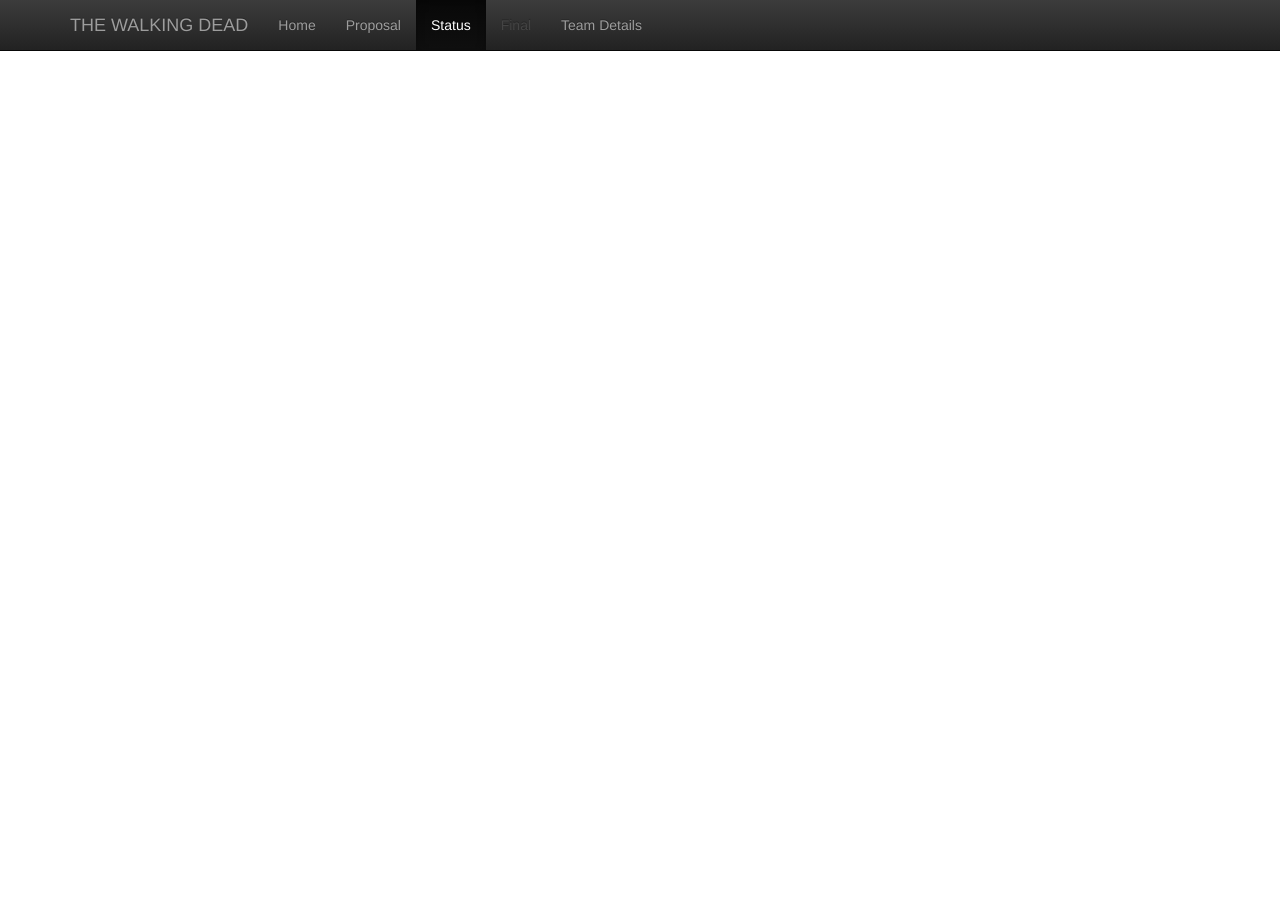
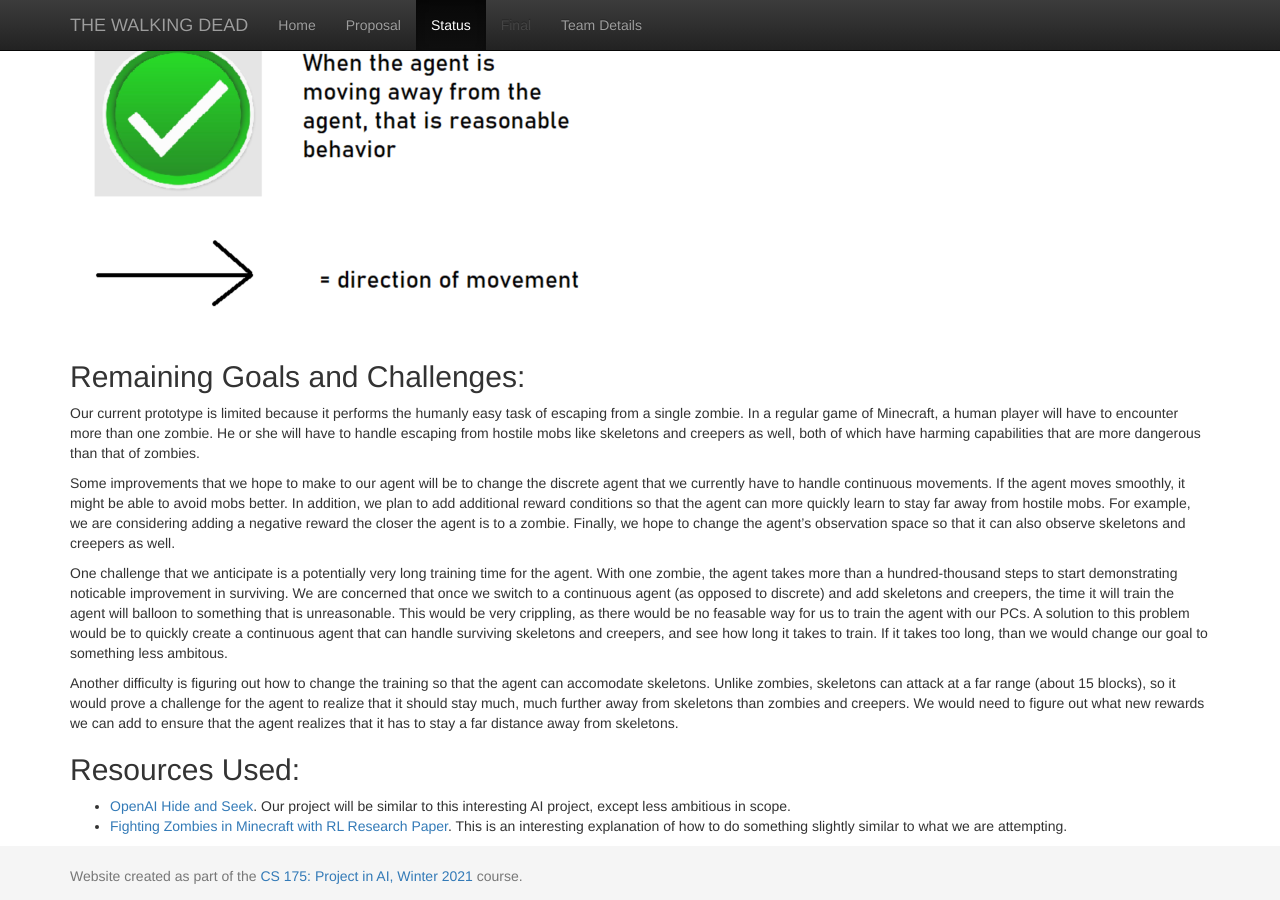
Before and after one commit to rayoh123/Moobloom, a Jekyll site: the page built from docs/status.md, in a window 1280 px wide and 900 px high, scrolled down 2300 px. Built offline with Jekyll 4.4.1, drawn with Linux system fonts in a browser that asks for light colours; some of the changed text lies outside the part shown.

Commit message:
Updated website a little bit more

```diff
--- a/docs/status.md
+++ b/docs/status.md
@@ -8,6 +8,7 @@ skeletons, and creepers while learning that passive mobs like cows, sheep, and p
 interesting thing to do because a common issue for Minecraft players is trying to avoid death via hostile mobs
 in their first few in-game nights. It will be interesting to see if an AI trained with reinforcement learning would
 be able to mimick the same escape strategies employed by human players.
+
 ## Approach:
 We are training the AI to escape from hostile mobs using reinforcement learning. Our hope is that
 the agent will eventually learn to maximixe the distance between itself and any hostile mobs.
@@ -16,6 +17,7 @@ The update equation that we use in our project is: WRITE UPDATE EQUATION HERE.
 In our setup, we place the agent in the center of a flat, open field and randomly spawn hostile mobs like zombies on the field. The agent observes a 7 by 7
 grid centered on it, and can see any entities in this grid. The agent can respond with one of three actions: turning left in place,
 turning right in place, or moving forward.
+![An example setup for the sanity check case](SETUP.png)
 
 Since we are training the agent to escape from hostile mobs, the goal is to stay alive for as long as possible. As such, the agent receives a positive reward for every
 gametick that it remains alive. Additionally, since taking damage is detrimental to the goal of escaping from mobs, the agent receives a negative reward
@@ -25,15 +27,32 @@ whenever it takes damage from a hostile mob. Therefore, the reward function that
 We can evaluate our agent's performance quantitatively by comparing the agent's average reward near the beginning of its
 training to its average reward near the end of its training. If there is a noticable and significant increase in average
 reward, that is good. If there is no increase in average reward, that is bad. Here is a chart of the agent's average reward over time:
-INSERT CHART HERE.
+![The reward graph for sanity check agent](RETURNS.png)
 
 We can evaluate our agent's performance qualitatively by seeing if the agent takes a reasonable course of action when it is near a hostile mob. Namely,
 when the agent encounters a hostile mob, it should immediately turn and move in the opposite direction. If the agent moves perpendicular to the mob's
 path towards the agent, that is bad. Our agent BLAH BLAH.
-INSERT GREEN CHECK MARK GOOD DIAGRAM AND RED X MARK BAD DIAGRAM.
+![](BAD_BEHAVIOR.png) ![](GOOD_BEHAVIOR.png)
 
 ## Remaining Goals and Challenges:
-TBD
+Our current prototype is limited because it performs the humanly easy task of escaping from a single zombie. In a regular game of Minecraft,
+a human player will have to encounter more than one zombie. He or she will have to handle escaping from hostile mobs like skeletons and
+creepers as well, both of which have harming capabilities that are more dangerous than that of zombies.
+
+Some improvements that we hope to make to our agent will be to change the discrete agent that we currently have to handle continuous movements.
+If the agent moves smoothly, it might be able to avoid mobs better. In addition, we plan to add additional reward conditions so that the agent can
+more quickly learn to stay far away from hostile mobs. For example, we are considering adding a negative reward the closer the agent is to a zombie.
+Finally, we hope to change the agent's observation space so that it can also observe skeletons and creepers as well.
+
+One challenge that we anticipate is a potentially very long training time for the agent. With one zombie, the agent takes more than a hundred-thousand
+steps to start demonstrating noticable improvement in surviving. We are concerned that once we switch to a continuous agent (as opposed to discrete) and add
+skeletons and creepers, the time it will train the agent will balloon to something that is unreasonable. This would be very crippling, as there would be no feasable
+way for us to train the agent with our PCs. A solution to this problem would be to quickly create a continuous agent that can handle surviving
+skeletons and creepers, and see how long it takes to train. If it takes too long, than we would change our goal to something less ambitous.
+
+Another difficulty is figuring out how to change the training so that the agent can accomodate skeletons. Unlike zombies, skeletons can attack at a far range
+(about 15 blocks), so it would prove a challenge for the agent to realize that it should stay much, much further away from skeletons than zombies and creepers.
+We would need to figure out what new rewards we can add to ensure that the agent realizes that it has to stay a far distance away from skeletons.
 
 ## Resources Used:
 - [OpenAI Hide and Seek](https://www.youtube.com/watch?v=Lu56xVlZ40M). Our project will be similar to this interesting
```
Also changed, not shown: docs/BAD_BEHAVIOR.png (added), docs/GOOD_BEHAVIOR.png (added), docs/RETURNS.png (added), docs/SETUP.png (added).
